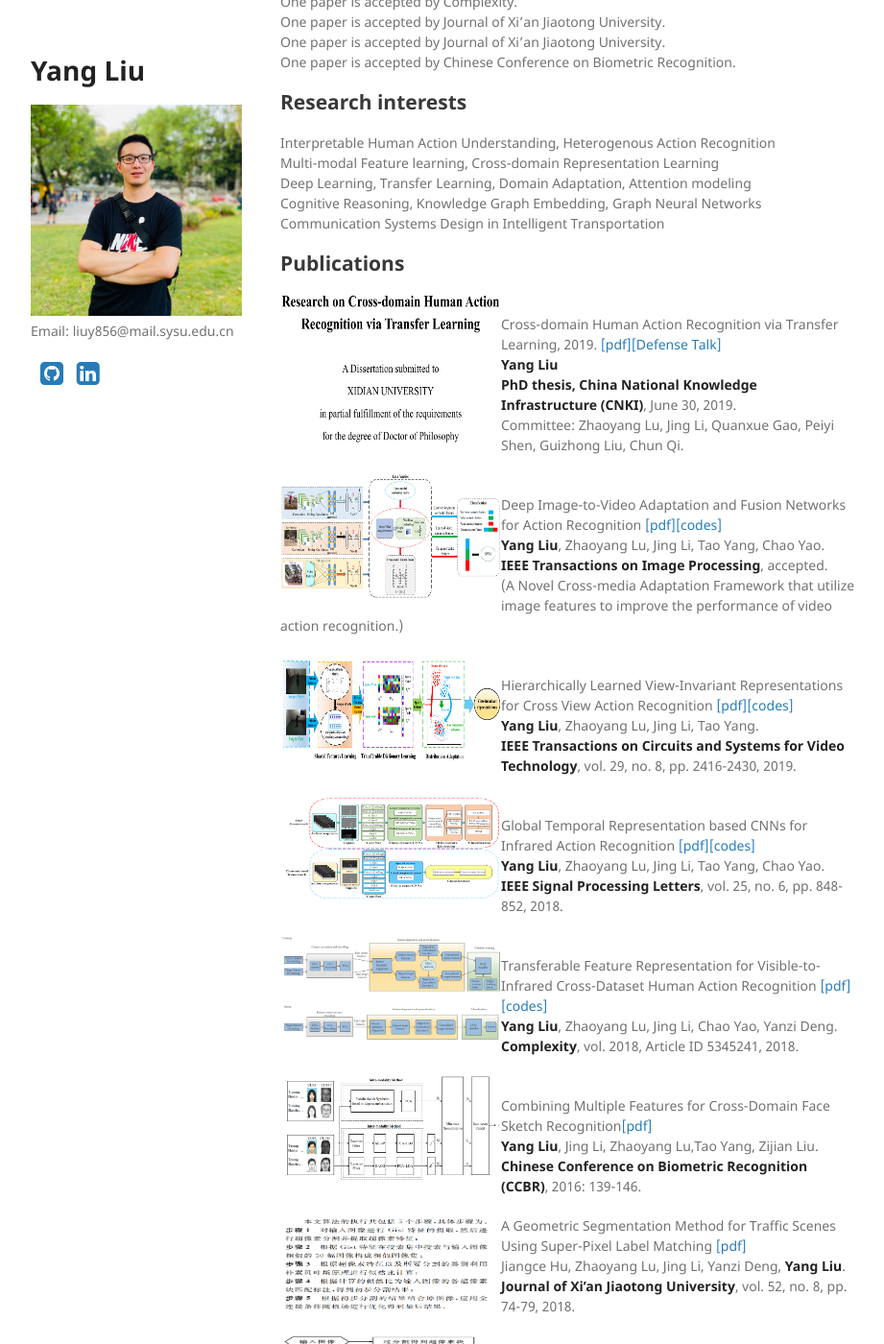
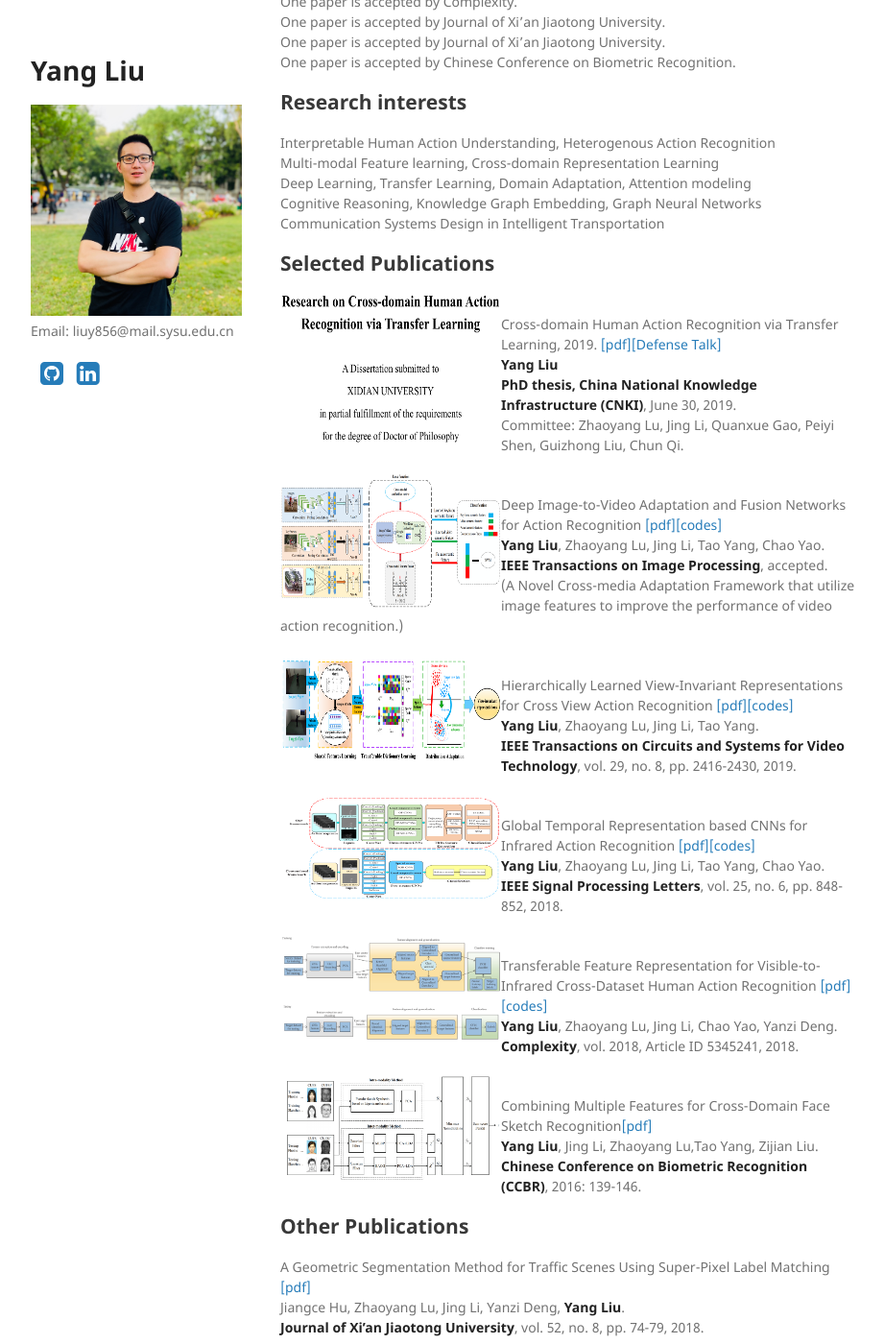
Before and after one commit to YangLiu9208/home, a Jekyll site: the page built from index.md, in a window 1280 px wide and 1400 px high, scrolled down 509 px. Shown: the whole window at 96% size, without its empty margins (178-1099 px from the left). Built offline with Jekyll 4.4.1, drawn with Linux system fonts in a browser that asks for light colours; a style sheet for code colours, icons or effects is not loaded.

Commit message:
Update index.md

```diff
--- a/index.md
+++ b/index.md
@@ -27,7 +27,7 @@ Deep Learning, Transfer Learning, Domain Adaptation, Attention modeling
 Cognitive Reasoning, Knowledge Graph Embedding, Graph Neural Networks
 Communication Systems Design in Intelligent Transportation
 
-## Publications
+## Selected Publications
 <div align="left">
           <a>
             <img border="0" src="./PHD_thesis.png" align="left" width="230" height="160">
@@ -40,7 +40,7 @@ Committee: Zhaoyang Lu, Jing Li, Quanxue Gao, Peiyi Shen, Guizhong Liu, Chun Qi.
 
 <div align="left">
           <a>
-            <img border="0" src="./TIP.png" align="left" width="230" height="130">
+            <img border="0" src="./TIP.png" align="left" width="230" height="140">
           </a>
 </div>
 Deep Image-to-Video Adaptation and Fusion Networks for Action Recognition [[pdf]](https://arxiv.org/pdf/1911.10751.pdf)[[codes]](https://yangliu9208.github.io/DIVAFN/)
@@ -85,20 +85,12 @@ Combining Multiple Features for Cross-Domain Face Sketch Recognition[[pdf]](http
 **Yang Liu**, Jing Li, Zhaoyang Lu,Tao Yang, Zijian Liu.
 **Chinese Conference on Biometric Recognition (CCBR)**, 2016: 139-146.
 
-<div align="left">
-          <a>
-            <img border="0" src="./XJT1.png" align="left" width="230" height="100">
-          </a>
-</div>
+## Other Publications
+
 A Geometric Segmentation Method for Traffic Scenes Using Super-Pixel Label Matching [[pdf]](http://zkxb.xjtu.edu.cn//oa/darticle.aspx?type=view&id=201808012)
 Jiangce Hu, Zhaoyang Lu, Jing Li, Yanzi Deng, **Yang Liu**.
 **Journal of Xi'an Jiaotong University**, vol. 52, no. 8, pp. 74-79, 2018.
 
-<div align="left">
-          <a>
-            <img border="0" src="./XJT2.png" align="left" width="230" height="110">
-          </a>
-</div>
 Road Scene Segmentation Using Hierarchical Graph-based Inference [[pdf]](http://zkxb.xjtu.edu.cn/oa/DArticle.aspx?type=view&id=201712010)
 Yanzi Deng, Zhaoyang Lu, Jing Li, **Yang Liu.**
 **Journal of Xi'an Jiaotong University**, vol. 51, no. 12, pp. 62-67, 2017.
```
